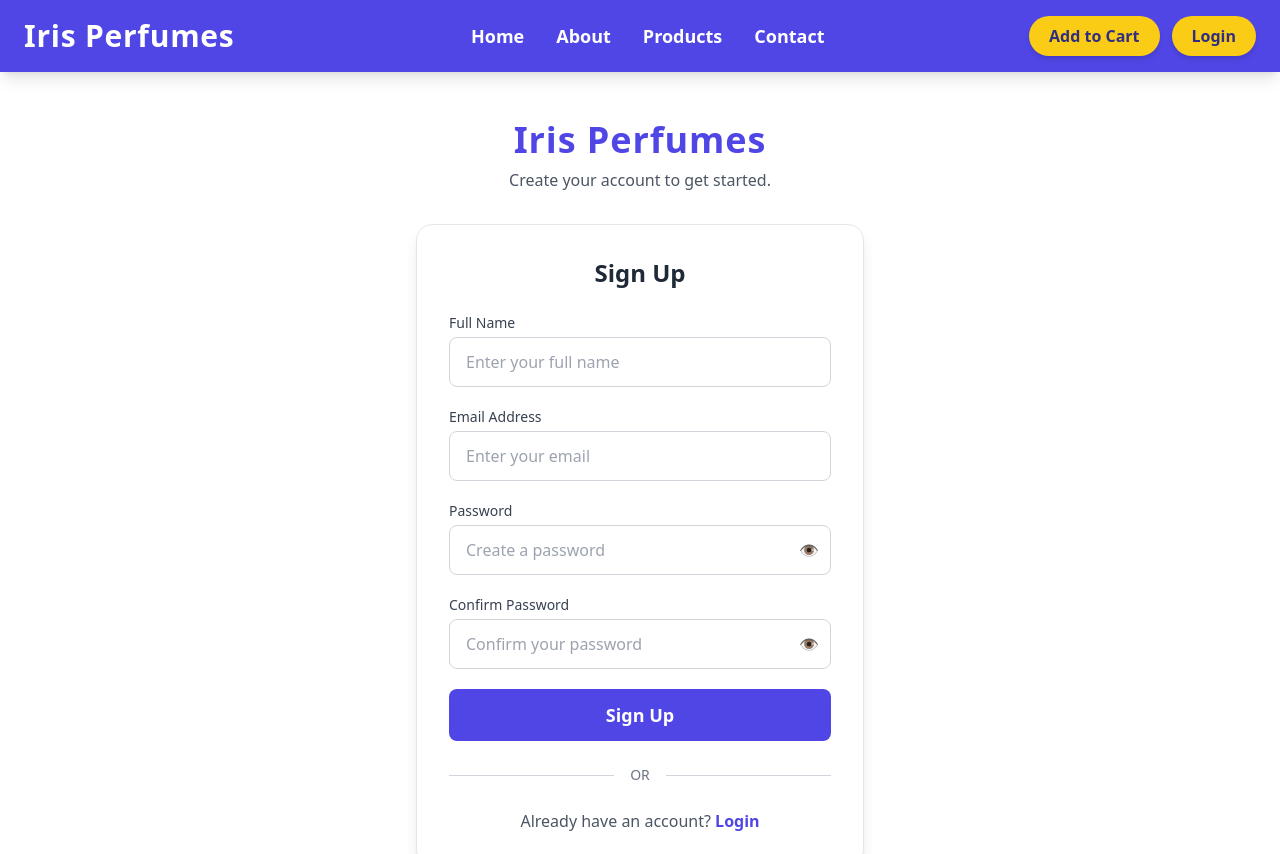
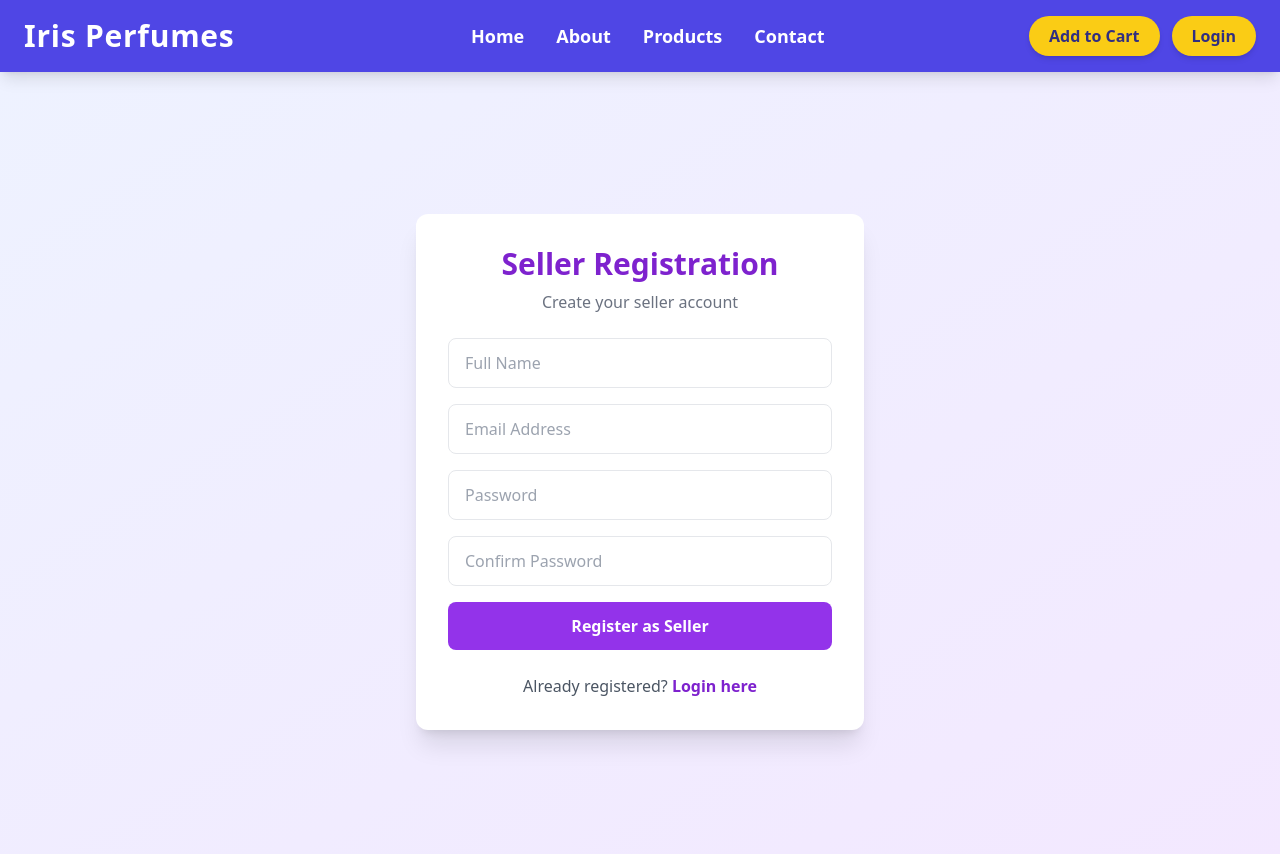
Before and after one commit to MamunUrRashidAIUB/irisperfumesbd, a Next.js app: page /register in a window 1280 px wide. Shown: the top 854 px of the page. Built offline with nearby package versions, Linux system fonts and the light colour scheme.

Commit message:
can be back here

```diff
--- a/src/app/login/page.tsx
+++ b/src/app/login/page.tsx
@@ -3,17 +3,14 @@
 import Link from "next/link";
 import { useState } from "react";
 import { z } from "zod";
+import axios from "axios";
+import { useRouter } from "next/navigation";
+import { API_BASE_URL } from "@/lib/axios";
 
 // Zod schema for login form validation
 const loginSchema = z.object({
-  email: z
-    .string()
-    .min(1, "Email is required")
-    .email("Please enter a valid email address"),
-  password: z
-    .string()
-    .min(1, "Password is required")
-    .min(6, "Password must be at least 6 characters"),
+  email: z.string().email("Please enter a valid email address"),
+  password: z.string().min(6, "Password must be at least 6 characters"),
 });
 
 type FormErrors = {
@@ -22,26 +19,28 @@ type FormErrors = {
 };
 
 export default function LoginPage() {
+  const router = useRouter();
+
   const [email, setEmail] = useState("");
   const [password, setPassword] = useState("");
   const [showPassword, setShowPassword] = useState(false);
   const [isLoading, setIsLoading] = useState(false);
   const [errors, setErrors] = useState<FormErrors>({});
+  const [serverError, setServerError] = useState("");
 
   const handleSubmit = async (e: React.FormEvent) => {
     e.preventDefault();
     setErrors({});
+    setServerError("");
 
-    // Validate form data with Zod
+    // Zod validation (same pattern as register)
     const result = loginSchema.safeParse({ email, password });
 
     if (!result.success) {
       const fieldErrors: FormErrors = {};
       result.error.issues.forEach((error) => {
         const field = error.path[0] as keyof FormErrors;
-        if (!fieldErrors[field]) {
-          fieldErrors[field] = error.message;
-        }
+        fieldErrors[field] = error.message;
       });
       setErrors(fieldErrors);
       return;
@@ -49,112 +48,128 @@ export default function LoginPage() {
 
     setIsLoading(true);
 
-    // Simulate login - replace with actual authentication logic
-    console.log("Login attempt:", { email, password });
+    try {
+      // SELLER LOGIN
+      const response = await axios.post(
+        `${API_BASE_URL}/seller/login`,
+        {
+          email,
+          password,
+        }
+      );
 
-    setTimeout(() => {
+      // Save JWT
+      localStorage.setItem("access_token", response.data.access_token);
+
+      // Redirect to dashboard
+      router.push("/dashboard");
+    } catch (error: any) {
+      setServerError(
+        error?.response?.data?.message || "Invalid email or password"
+      );
+    } finally {
       setIsLoading(false);
-      // Handle login success/failure here
-    }, 1500);
+    }
   };
 
   return (
     <div className="min-h-screen bg-white flex items-center justify-center px-4 py-12">
       <div className="w-full max-w-md">
-        {/* Logo/Brand */}
+        {/* Logo / Brand */}
         <div className="text-center mb-8">
-          <Link href="/" className="text-4xl font-extrabold text-indigo-600 tracking-wide hover:text-indigo-800 transition">
+          <Link
+            href="/"
+            className="text-4xl font-extrabold text-indigo-600 tracking-wide hover:text-indigo-800 transition"
+          >
             Iris Perfumes
           </Link>
-          <p className="text-gray-600 mt-2">Welcome back! Please login to your account.</p>
+          <p className="text-gray-600 mt-2">
+            Login to your seller account
+          </p>
         </div>
 
         {/* Login Card */}
         <div className="bg-white rounded-2xl shadow-lg border border-gray-200 p-8">
-          <h2 className="text-2xl font-bold text-gray-800 text-center mb-6">Login</h2>
+          <h2 className="text-2xl font-bold text-gray-800 text-center mb-6">
+            Seller Login
+          </h2>
 
           <form onSubmit={handleSubmit} className="space-y-5">
-            {/* Email Field */}
+            {/* Server error */}
+            {serverError && (
+              <p className="text-red-600 text-sm text-center">
+                {serverError}
+              </p>
+            )}
+
+            {/* Email */}
             <div>
-              <label htmlFor="email" className="block text-sm font-medium text-gray-700 mb-1">
+              <label className="block text-sm font-medium text-gray-700 mb-1">
                 Email Address
               </label>
               <input
                 type="email"
-                id="email"
                 value={email}
                 onChange={(e) => setEmail(e.target.value)}
                 placeholder="Enter your email"
-                className={`w-full px-4 py-3 border rounded-lg focus:ring-2 focus:ring-indigo-500 focus:border-transparent outline-none transition text-gray-800 placeholder-gray-400 ${errors.email ? 'border-red-500' : 'border-gray-300'}`}
+                className={`w-full px-4 py-3 border rounded-lg focus:ring-2 focus:ring-indigo-500 ${
+                  errors.email ? "border-red-500" : "border-gray-300"
+                }`}
               />
-              {errors.email && <p className="text-red-500 text-sm mt-1">{errors.email}</p>}
+              {errors.email && (
+                <p className="text-red-500 text-sm mt-1">
+                  {errors.email}
+                </p>
+              )}
             </div>
 
-            {/* Password Field */}
+            {/* Password */}
             <div>
-              <label htmlFor="password" className="block text-sm font-medium text-gray-700 mb-1">
+              <label className="block text-sm font-medium text-gray-700 mb-1">
                 Password
               </label>
               <div className="relative">
                 <input
                   type={showPassword ? "text" : "password"}
-                  id="password"
                   value={password}
                   onChange={(e) => setPassword(e.target.value)}
                   placeholder="Enter your password"
-                  className={`w-full px-4 py-3 border rounded-lg focus:ring-2 focus:ring-indigo-500 focus:border-transparent outline-none transition text-gray-800 placeholder-gray-400 pr-12 ${errors.password ? 'border-red-500' : 'border-gray-300'}`}
+                  className={`w-full px-4 py-3 border rounded-lg focus:ring-2 focus:ring-indigo-500 pr-12 ${
+                    errors.password ? "border-red-500" : "border-gray-300"
+                  }`}
                 />
                 <button
                   type="button"
                   onClick={() => setShowPassword(!showPassword)}
-                  className="absolute right-3 top-1/2 -translate-y-1/2 text-gray-500 hover:text-gray-700"
+                  className="absolute right-3 top-1/2 -translate-y-1/2 text-gray-500"
                 >
                   {showPassword ? "🙈" : "👁️"}
                 </button>
               </div>
-              {errors.password && <p className="text-red-500 text-sm mt-1">{errors.password}</p>}
-            </div>
-
-            {/* Remember Me & Forgot Password */}
-            <div className="flex items-center justify-between">
-              <label className="flex items-center">
-                <input
-                  type="checkbox"
-                  className="w-4 h-4 text-purple-600 border-gray-300 rounded focus:ring-purple-500"
-                />
-                <span className="ml-2 text-sm text-gray-600">Remember me</span>
-              </label>
-              <Link href="/forgot-password" className="text-sm text-purple-600 hover:text-purple-800 font-medium">
-                Forgot Password?
-              </Link>
+              {errors.password && (
+                <p className="text-red-500 text-sm mt-1">
+                  {errors.password}
+                </p>
+              )}
             </div>
 
             {/* Login Button */}
             <button
               type="submit"
               disabled={isLoading}
-              className="w-full bg-indigo-600 hover:bg-indigo-700 text-white py-3 rounded-lg font-bold text-lg transition disabled:opacity-50 disabled:cursor-not-allowed flex items-center justify-center"
+              className="w-full bg-indigo-600 hover:bg-indigo-700 text-white py-3 rounded-lg font-bold text-lg transition disabled:opacity-50"
             >
-              {isLoading ? (
-                <svg className="animate-spin h-5 w-5 mr-2" viewBox="0 0 24 24">
-                  <circle className="opacity-25" cx="12" cy="12" r="10" stroke="currentColor" strokeWidth="4" fill="none" />
-                  <path className="opacity-75" fill="currentColor" d="M4 12a8 8 0 018-8V0C5.373 0 0 5.373 0 12h4zm2 5.291A7.962 7.962 0 014 12H0c0 3.042 1.135 5.824 3 7.938l3-2.647z" />
-                </svg>
-              ) : null}
               {isLoading ? "Logging in..." : "Login"}
             </button>
           </form>
 
-          {/* Divider */}
-          <div className="flex items-center my-6">
-            <div className="flex-1 border-t border-gray-300"></div>
-            <span className="px-4 text-sm text-gray-500">OR</span>
-            <div className="flex-1 border-t border-gray-300"></div>
-          </div>
-          {/* Register Link */}
+          {/* Register link */}
           <p className="text-center mt-6 text-gray-600">
             Don&apos;t have an account?{" "}
-            <Link href="/register" className="text-purple-600 hover:text-purple-800 font-bold">
+            <Link
+              href="/register"
+              className="text-indigo-600 hover:text-indigo-800 font-bold"
+            >
               Sign up
             </Link>
           </p>
--- a/src/app/register/page.tsx
+++ b/src/app/register/page.tsx
@@ -3,28 +3,25 @@
 import Link from "next/link";
 import { useState } from "react";
 import { z } from "zod";
+import axios from "axios";
+import { useRouter } from "next/navigation";
 import { API_BASE_URL } from "@/lib/axios";
 
-// Zod schema for registration form validation
-const registerSchema = z.object({
-  name: z
-    .string()
-    .min(2, "Name must be at least 2 characters")
-    .max(50, "Name must be less than 50 characters"),
-  email: z
-    .string()
-    .email("Please enter a valid email address"),
+/* ================= ZOD SCHEMA ================= */
+
+const registerSchema = z
+  .object({
+    name: z.string().min(2, "Name too short"),
+    email: z.string().email("Invalid email"),
     password: z
       .string()
-    .min(6, "Password must be at least 6 characters")
-    .max(100, "Password must be less than 100 characters")
-    .regex(/[A-Z]/, "Password must contain at least one uppercase letter")
-    .regex(/[a-z]/, "Password must contain at least one lowercase letter")
-    .regex(/[0-9]/, "Password must contain at least one number"),
+      .min(6, "Minimum 6 characters")
+      .regex(/[0-9]/, "One number required"),
     confirmPassword: z.string(),
-}).refine((data) => data.password === data.confirmPassword, {
+  })
+  .refine((data) => data.password === data.confirmPassword, {
+    path: ["confirmPassword"],
     message: "Passwords do not match",
-  path: ["confirmPassword"],
   });
 
 type FormErrors = {
@@ -32,180 +29,153 @@ type FormErrors = {
   email?: string;
   password?: string;
   confirmPassword?: string;
+  general?: string;
 };
 
-export default function RegisterPage() {
-  const [name, setName] = useState("");
-  const [email, setEmail] = useState("");
-  const [password, setPassword] = useState("");
-  const [confirmPassword, setConfirmPassword] = useState("");
-  const [showPassword, setShowPassword] = useState(false);
-  const [showConfirmPassword, setShowConfirmPassword] = useState(false);
-  const [isLoading, setIsLoading] = useState(false);
+export default function SellerRegisterPage() {
+  const router = useRouter();
+
+  const [form, setForm] = useState({
+    name: "",
+    email: "",
+    password: "",
+    confirmPassword: "",
+  });
+
   const [errors, setErrors] = useState<FormErrors>({});
+  const [loading, setLoading] = useState(false);
+
+  /* ================= HANDLERS ================= */
+
+  const handleChange = (e: React.ChangeEvent<HTMLInputElement>) => {
+    setForm({ ...form, [e.target.name]: e.target.value });
+  };
 
   const handleSubmit = async (e: React.FormEvent) => {
     e.preventDefault();
     setErrors({});
 
-    // Validate form data with Zod
-    const result = registerSchema.safeParse({
-      name,
-      email,
-      password,
-      confirmPassword,
-    });
+    const validation = registerSchema.safeParse(form);
 
-    if (!result.success) {
+    if (!validation.success) {
       const fieldErrors: FormErrors = {};
-      result.error.issues.forEach((error) => {
-        const field = error.path[0] as keyof FormErrors;
-        if (!fieldErrors[field]) {
-          fieldErrors[field] = error.message;
-        }
+      validation.error.issues.forEach((err) => {
+        fieldErrors[err.path[0] as keyof FormErrors] = err.message;
       });
       setErrors(fieldErrors);
       return;
     }
 
-    setIsLoading(true);
+    try {
+      setLoading(true);
 
-    // Simulate registration - replace with actual registration logic
-    console.log("Registration attempt:", { name, email, password });
+      await axios.post(`${API_BASE_URL}/seller/register`, {
+        name: form.name,
+        email: form.email,
+        password: form.password,
+      });
 
-    setTimeout(() => {
-      setIsLoading(false);
-      // Handle registration success/failure here
-    }, 1500);
+      router.push("/login");
+    } catch (err: any) {
+      setErrors({
+        general:
+          err.response?.data?.message || "Registration failed. Try again.",
+      });
+    } finally {
+      setLoading(false);
+    }
   };
 
+  /* ================= UI ================= */
+
   return (
-    <div className="min-h-screen bg-white flex items-center justify-center px-4 py-12">
-      <div className="w-full max-w-md">
-        {/* Logo/Brand */}
-        <div className="text-center mb-8">
-          <Link href="/" className="text-4xl font-extrabold text-indigo-600 tracking-wide hover:text-indigo-800 transition">
-            Iris Perfumes
-          </Link>
-          <p className="text-gray-600 mt-2">Create your account to get started.</p>
+    <div className="min-h-screen bg-gradient-to-br from-indigo-50 to-purple-100 flex items-center justify-center px-4">
+      <div className="w-full max-w-md bg-white rounded-xl shadow-xl p-8">
+        <h1 className="text-3xl font-extrabold text-center text-purple-700">
+          Seller Registration
+        </h1>
+        <p className="text-center text-gray-500 mt-2">
+          Create your seller account
+        </p>
+
+        {errors.general && (
+          <p className="bg-red-100 text-red-700 p-3 rounded mt-4 text-sm">
+            {errors.general}
+          </p>
+        )}
+
+        <form onSubmit={handleSubmit} className="mt-6 space-y-4">
+          <div>
+            <input
+              name="name"
+              placeholder="Full Name"
+              onChange={handleChange}
+              className="w-full px-4 py-3 border rounded-lg"
+            />
+            {errors.name && (
+              <p className="text-red-500 text-sm">{errors.name}</p>
+            )}
           </div>
 
-        {/* Register Card */}
-        <div className="bg-white rounded-2xl shadow-lg border border-gray-200 p-8">
-          <h2 className="text-2xl font-bold text-gray-800 text-center mb-6">Sign Up</h2>
-          <form onSubmit={handleSubmit} className="space-y-5">
-            {/* Name Field */}
           <div>
-              <label htmlFor="name" className="block text-sm font-medium text-gray-700 mb-1">
-                Full Name
-              </label>
             <input
-                type="text"
-                id="name"
-                value={name}
-                onChange={(e) => setName(e.target.value)}
-                placeholder="Enter your full name"
-                className={`w-full px-4 py-3 border rounded-lg focus:ring-2 focus:ring-indigo-500 focus:border-transparent outline-none transition text-gray-800 placeholder-gray-400 ${errors.name ? 'border-red-500' : 'border-gray-300'}`}
+              name="email"
+              placeholder="Email Address"
+              onChange={handleChange}
+              className="w-full px-4 py-3 border rounded-lg"
             />
-              {errors.name && <p className="text-red-500 text-sm mt-1">{errors.name}</p>}
+            {errors.email && (
+              <p className="text-red-500 text-sm">{errors.email}</p>
+            )}
           </div>
 
-            {/* Email Field */}
           <div>
-              <label htmlFor="email" className="block text-sm font-medium text-gray-700 mb-1">
-                Email Address
-              </label>
             <input
-                type="email"
-                id="email"
-                value={email}
-                onChange={(e) => setEmail(e.target.value)}
-                placeholder="Enter your email"
-                className={`w-full px-4 py-3 border rounded-lg focus:ring-2 focus:ring-indigo-500 focus:border-transparent outline-none transition text-gray-800 placeholder-gray-400 ${errors.email ? 'border-red-500' : 'border-gray-300'}`}
+              type="password"
+              name="password"
+              placeholder="Password"
+              onChange={handleChange}
+              className="w-full px-4 py-3 border rounded-lg"
             />
-              {errors.email && <p className="text-red-500 text-sm mt-1">{errors.email}</p>}
+            {errors.password && (
+              <p className="text-red-500 text-sm">{errors.password}</p>
+            )}
           </div>
 
-            {/* Password Field */}
           <div>
-              <label htmlFor="password" className="block text-sm font-medium text-gray-700 mb-1">
-                Password
-              </label>
-              <div className="relative">
             <input
-                  type={showPassword ? "text" : "password"}
-                  id="password"
-                  value={password}
-                  onChange={(e) => setPassword(e.target.value)}
-                  placeholder="Create a password"
-                  className={`w-full px-4 py-3 border rounded-lg focus:ring-2 focus:ring-indigo-500 focus:border-transparent outline-none transition text-gray-800 placeholder-gray-400 pr-12 ${errors.password ? 'border-red-500' : 'border-gray-300'}`}
+              type="password"
+              name="confirmPassword"
+              placeholder="Confirm Password"
+              onChange={handleChange}
+              className="w-full px-4 py-3 border rounded-lg"
             />
-                <button
-                  type="button"
-                  onClick={() => setShowPassword(!showPassword)}
-                  className="absolute right-3 top-1/2 -translate-y-1/2 text-gray-500 hover:text-gray-700"
-                >
-                  {showPassword ? "🙈" : "👁️"}
-                </button>
-              </div>
-              {errors.password && <p className="text-red-500 text-sm mt-1">{errors.password}</p>}
+            {errors.confirmPassword && (
+              <p className="text-red-500 text-sm">
+                {errors.confirmPassword}
+              </p>
+            )}
           </div>
 
-            {/* Confirm Password Field */}
-            <div>
-              <label htmlFor="confirmPassword" className="block text-sm font-medium text-gray-700 mb-1">
-                Confirm Password
-              </label>
-              <div className="relative">
-                <input
-                  type={showConfirmPassword ? "text" : "password"}
-                  id="confirmPassword"
-                  value={confirmPassword}
-                  onChange={(e) => setConfirmPassword(e.target.value)}
-                  placeholder="Confirm your password"
-                  className={`w-full px-4 py-3 border rounded-lg focus:ring-2 focus:ring-indigo-500 focus:border-transparent outline-none transition text-gray-800 placeholder-gray-400 pr-12 ${errors.confirmPassword ? 'border-red-500' : 'border-gray-300'}`}
-                />
-                <button
-                  type="button"
-                  onClick={() => setShowConfirmPassword(!showConfirmPassword)}
-                  className="absolute right-3 top-1/2 -translate-y-1/2 text-gray-500 hover:text-gray-700"
-                >
-                  {showConfirmPassword ? "🙈" : "👁️"}
-                </button>
-              </div>
-              {errors.confirmPassword && <p className="text-red-500 text-sm mt-1">{errors.confirmPassword}</p>}
-            </div>
-            {/* Register Button */}
           <button
             type="submit"
-              disabled={isLoading}
-              className="w-full bg-indigo-600 hover:bg-indigo-700 text-white py-3 rounded-lg font-bold text-lg transition disabled:opacity-50 disabled:cursor-not-allowed flex items-center justify-center"
+            disabled={loading}
+            className="w-full bg-purple-600 hover:bg-purple-700 text-white py-3 rounded-lg font-bold transition"
           >
-              {isLoading ? (
-                <svg className="animate-spin h-5 w-5 mr-2" viewBox="0 0 24 24">
-                  <circle className="opacity-25" cx="12" cy="12" r="10" stroke="currentColor" strokeWidth="4" fill="none" />
-                  <path className="opacity-75" fill="currentColor" d="M4 12a8 8 0 018-8V0C5.373 0 0 5.373 0 12h4zm2 5.291A7.962 7.962 0 014 12H0c0 3.042 1.135 5.824 3 7.938l3-2.647z" />
-                </svg>
-              ) : null}
-              {isLoading ? "Creating Account..." : "Sign Up"}
+            {loading ? "Creating Account..." : "Register as Seller"}
           </button>
         </form>
 
-          {/* Divider */}
-          <div className="flex items-center my-6">
-            <div className="flex-1 border-t border-gray-300"></div>
-            <span className="px-4 text-sm text-gray-500">OR</span>
-            <div className="flex-1 border-t border-gray-300"></div>
-          </div>
-          {/* Login Link */}
-          <p className="text-center mt-6 text-gray-600">
-            Already have an account?{" "}
-            <Link href="/login" className="text-indigo-600 hover:text-indigo-800 font-bold">
-              Login
+        <p className="text-center text-gray-600 mt-6">
+          Already registered?{" "}
+          <Link
+            href="/login"
+            className="text-purple-700 font-semibold hover:underline"
+          >
+            Login here
           </Link>
         </p>
       </div>
     </div>
-    </div>
   );
 }
```
Lines whose indentation alone changed are shown as unchanged.
